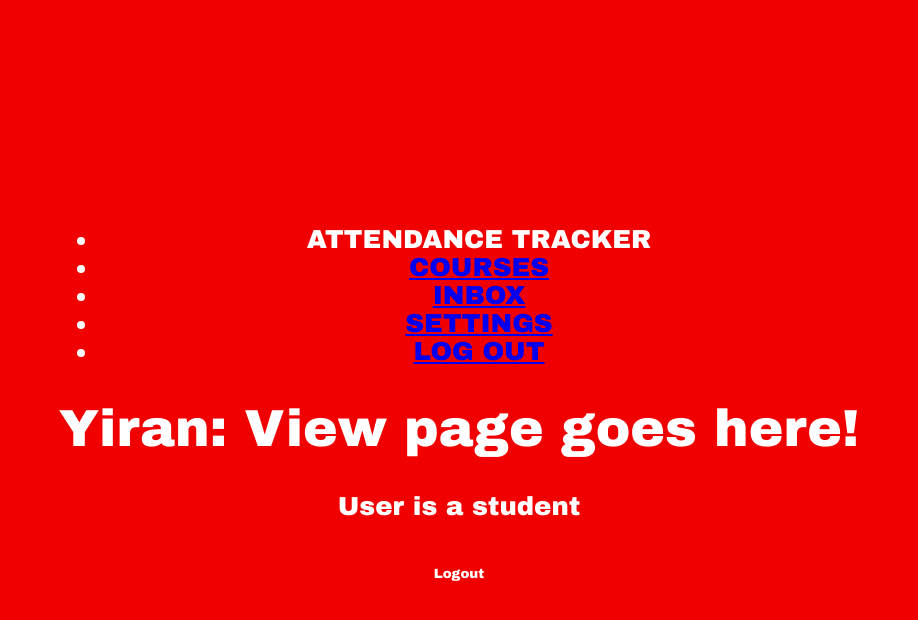
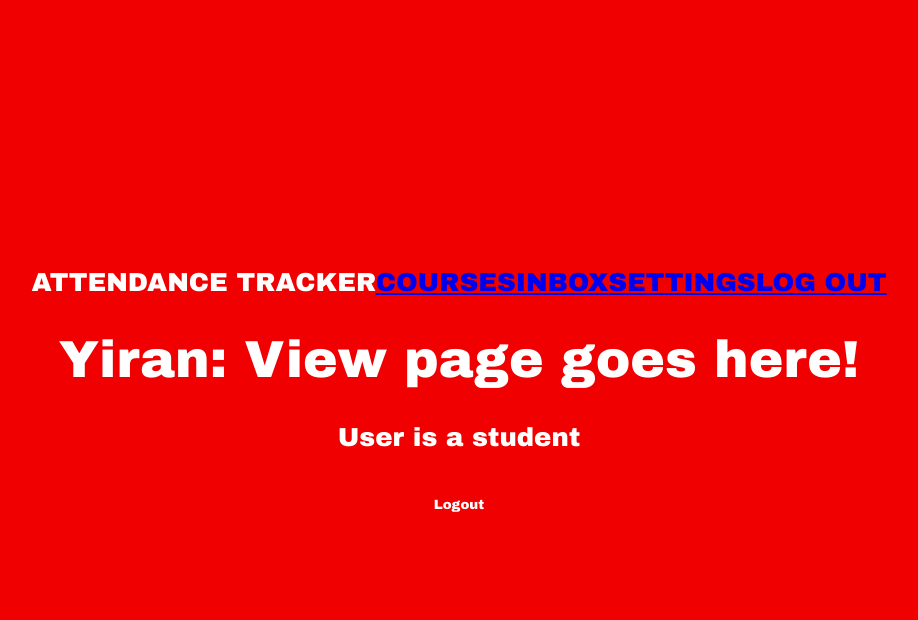
Before and after one commit to SWE-Team-1/attendancetracker, a React (Create React App) app in the folder attendance_tracker_app/: page / in a window 1280 px wide. Both pictures are taken after a click on the button "Login". Shown: the top 620 px of the page, without its empty margins (181-1099 px from the left). Built offline with nearby package versions, Linux system fonts and the light colour scheme.

Commit message:
Removed list (not needed)

```diff
--- a/attendance_tracker_app/src/View.js
+++ b/attendance_tracker_app/src/View.js
@@ -13,13 +13,11 @@ class View extends React.Component {
     return (
       <div className='View'>
         <div className='Header'>
-          <ul>
-            <li><a>ATTENDANCE TRACKER</a></li>
-            <li class="button"><a href="#top">COURSES</a></li>
-            <li class="button"><a href="#top">INBOX</a></li>
-            <li class="button"><a href="#top">SETTINGS</a></li>
-            <li class=".secondary-button" ><a href="#top">LOG OUT</a></li>
-          </ul>
+          <a>ATTENDANCE TRACKER</a>
+            <a class="button" href="#top">COURSES</a>
+            <a class="button" href="#top">INBOX</a>
+            <a class="button" href="#top">SETTINGS</a>
+            <a class=".secondary-button" href="./Login.js">LOG OUT</a>
         </div>
         <div>
           <h1>
```
